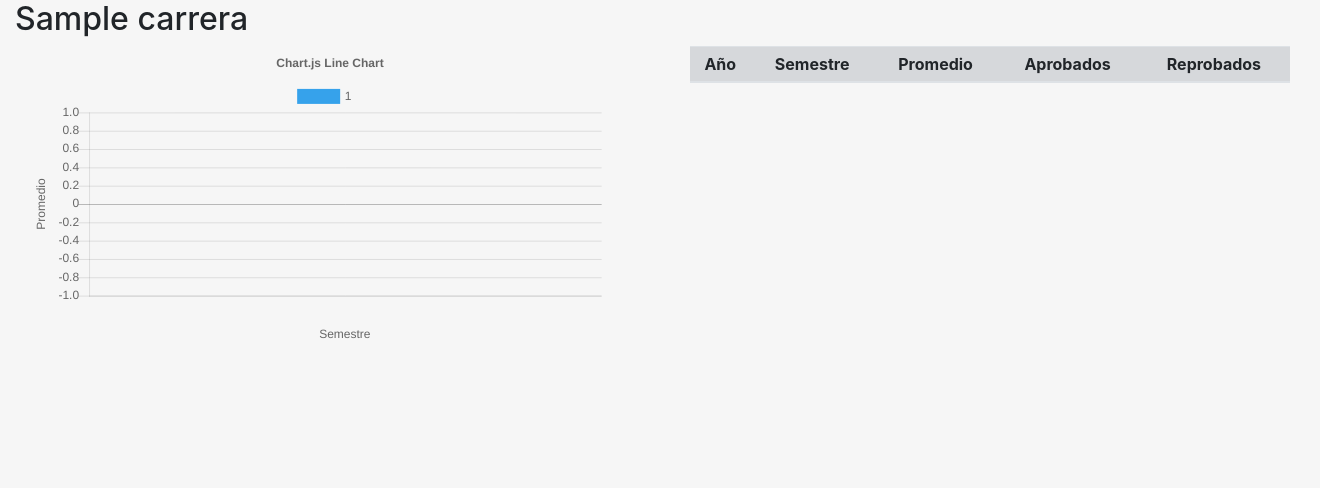
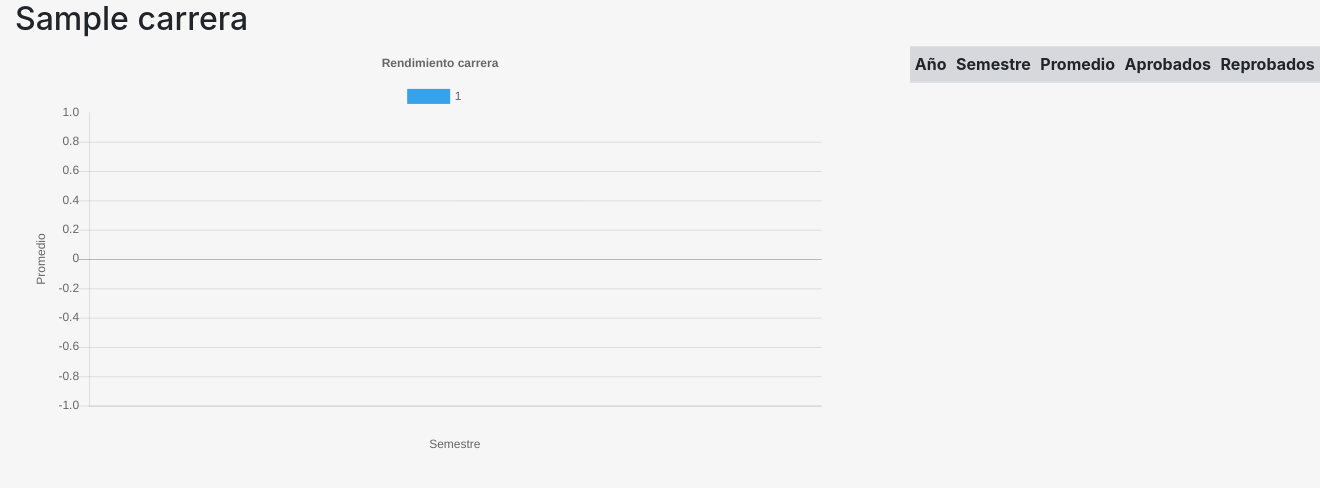
Before and after one commit to LucianoHidalgo/morningstar, a Django app: page /rendimientos/1 in a window 1320 px wide. Shown: the top 488 px of the page. Run offline with Django 3.2, Linux system fonts and the light colour scheme; tables that the repository leaves empty hold one stand-in row (values such as "Sample post"); lists and menus that the app fills with data are empty; some libraries are stand-ins or nearby versions.

Commit message:
Cambios en la vista
Se cambian detalles en las vistas

```diff
--- a/rendimientos/templates/rendimientos/detalle.html
+++ b/rendimientos/templates/rendimientos/detalle.html
@@ -6,10 +6,10 @@
 		<h2>{{ carrera.nombre }} </h2>
 		<div class="row">
 
-				<div class="col-sm-6">
+				<div class="col-lg-8">
 					{% include 'rendimientos/includes/graficoLinea.html' %}
 				</div>
-				<div class="col-sm-6">
+				<div class="col-lg-4">
 					{% include 'rendimientos/includes/tablaRendimientos.html' %}
 				</div>
 		</div>
--- a/rendimientos/templates/rendimientos/includes/graficoLinea.html
+++ b/rendimientos/templates/rendimientos/includes/graficoLinea.html
@@ -21,7 +21,7 @@
 				responsive: true,
 				title: {
 					display: true,
-					text: 'Chart.js Line Chart'
+					text: 'Rendimiento carrera'
 				},
 				tooltips: {
 					mode: 'index',
@@ -63,7 +63,7 @@
 
 
 	<div class="container-fluid">
-		<canvas id="canvas"></canvas>
+		<canvas id="canvas" ></canvas>
 	</div>
 
 
```
